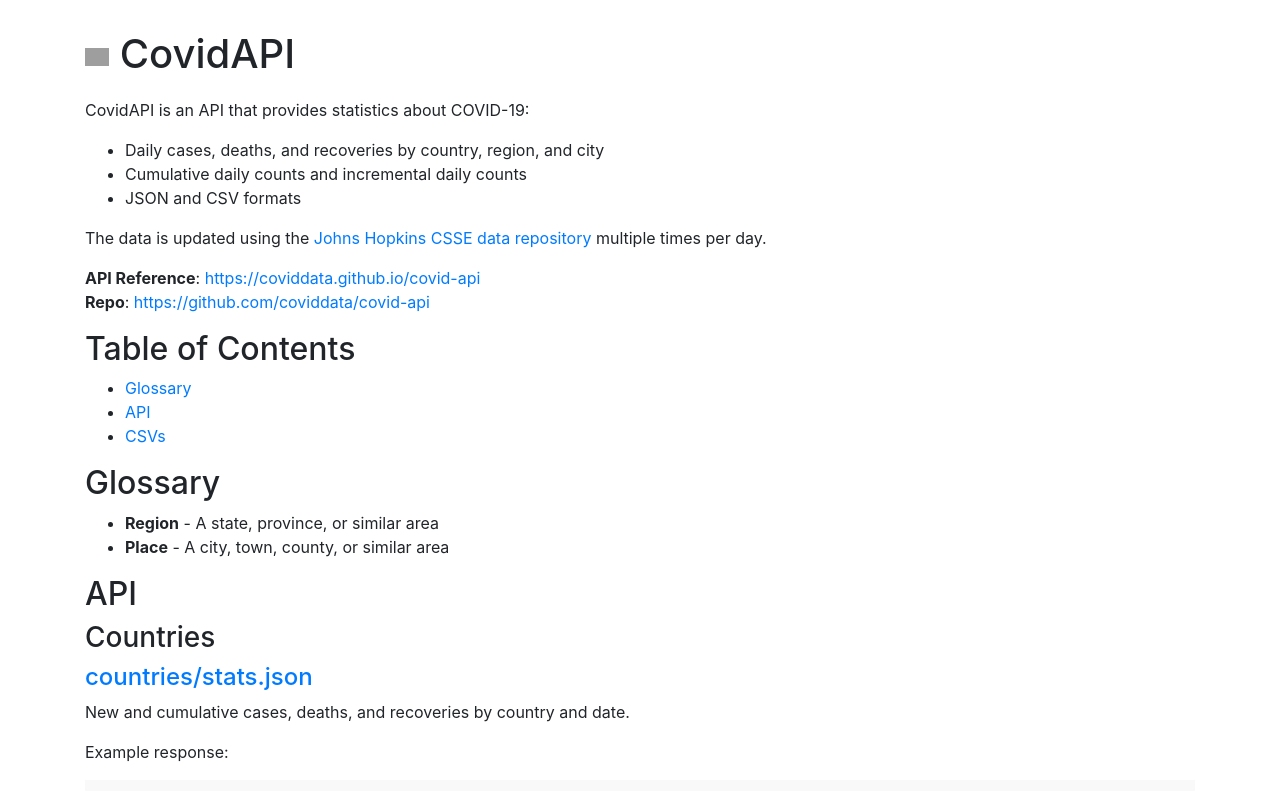
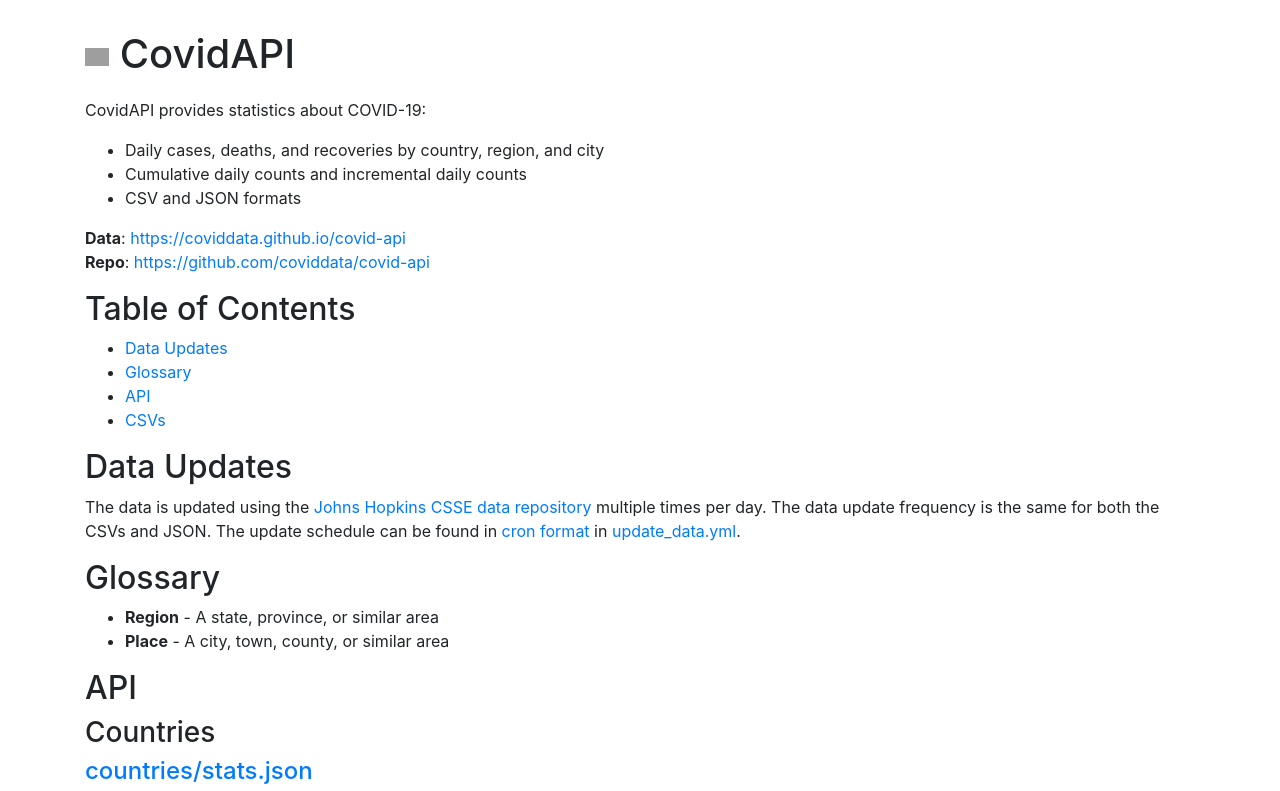
Before and after one commit to coviddata/coviddata, a plain HTML site: page docs/index.html in a window 1280 px wide. Shown: the top 791 px of the page. Drawn offline with nearby package versions, Linux system fonts and the light colour scheme; grey boxes are pictures that could not be loaded.

Commit message:
Include information about data updates in README

```diff
--- a/docs/index.html
+++ b/docs/index.html
@@ -26,21 +26,23 @@
   CovidAPI
 </h1>
 
-<p>CovidAPI is an API that provides statistics about COVID-19:</p>
+<p>CovidAPI provides statistics about COVID-19:</p>
 <ul>
 <li>Daily cases, deaths, and recoveries by country, region, and city</li>
 <li>Cumulative daily counts and incremental daily counts</li>
-<li>JSON and CSV formats</li>
+<li>CSV and JSON formats</li>
 </ul>
-<p>The data is updated using the <a href="https://github.com/CSSEGISandData/COVID-19">Johns Hopkins CSSE data repository</a> multiple times per day.</p>
-<p><strong>API Reference</strong>: <a href="https://coviddata.github.io/covid-api">https://coviddata.github.io/covid-api</a> <br />
+<p><strong>Data</strong>: <a href="https://coviddata.github.io/covid-api">https://coviddata.github.io/covid-api</a> <br />
 <strong>Repo</strong>: <a href="https://github.com/coviddata/covid-api">https://github.com/coviddata/covid-api</a></p>
 <h2 id="table-of-contents">Table of Contents</h2>
 <ul>
+<li><a href="#data-updates">Data Updates</a></li>
 <li><a href="#glossary">Glossary</a></li>
 <li><a href="#api">API</a></li>
 <li><a href="#csvs">CSVs</a></li>
 </ul>
+<h2 id="data-updates">Data Updates</h2>
+<p>The data is updated using the <a href="https://github.com/CSSEGISandData/COVID-19">Johns Hopkins CSSE data repository</a> multiple times per day. The data update frequency is the same for both the CSVs and JSON. The update schedule can be found in <a href="https://crontab.cronhub.io/">cron format</a> in <a href="https://github.com/coviddata/covid-api/blob/master/.github/workflows/update_data.yml">update_data.yml</a>.</p>
 <h2 id="glossary">Glossary</h2>
 <ul>
 <li><strong>Region</strong> - A state, province, or similar area</li>
```
Also changed, not shown: docs/index_content.html (+6 -4 lines), 1 other file.
